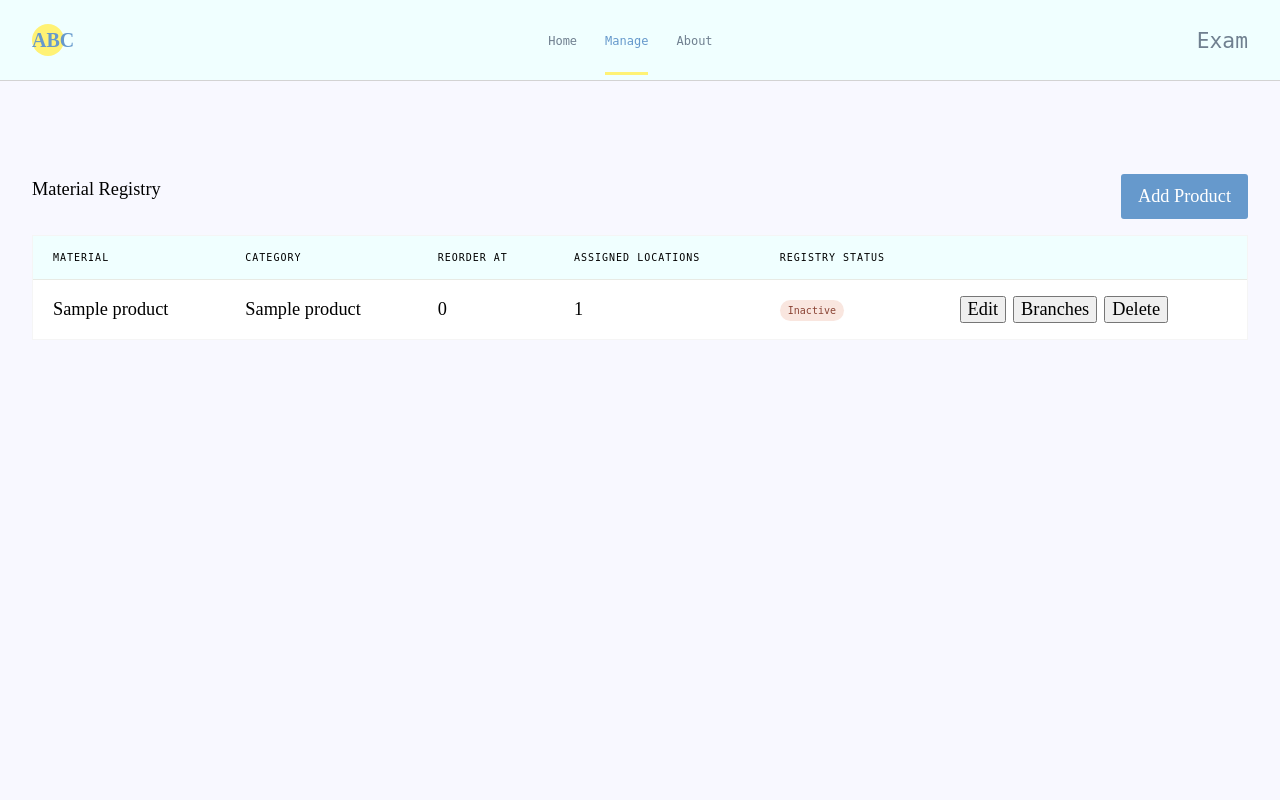
After one commit to laurencetroyv/full-stack-exam, a PHP site: template views/manage.view.php in a window 1280 px wide. The commit adds this page. Run offline with PHP 8.4, Linux system fonts and the light colour scheme; the template is opened without the code that fills it: most values are stand-ins (such as "Sample title", 1, 10 or a date in 2020).

Commit message:
feat: Add manage page

```diff
--- a/public/css/main.css
+++ b/public/css/main.css
@@ -15,3 +15,83 @@ body {
     margin: auto;
     padding: 5rem 2rem;
 }
+
+.table-card {
+    border: 1px solid whitesmoke;
+    background: #fff
+}
+
+.table-scroll {
+    overflow: auto
+}
+
+table {
+    border-collapse: collapse;
+    width: 100%;
+    min-width: 780px
+}
+
+th {
+    text-align: left;
+    background: azure;
+    font: 10px monospace;
+    letter-spacing: .1em;
+    text-transform: uppercase
+}
+
+th, td {
+    padding: 16px 20px;
+    border-bottom: 1px solid #e8eae4
+}
+
+tbody tr:last-child td {
+    border-bottom: 0
+}
+
+.pill, .availability {
+    font: 10px monospace;
+    padding: 5px 8px;
+    border-radius: 20px;
+    display: inline-block
+}
+
+.pill.active, .availability.available {
+    color: #185741;
+    background: #dff5e8
+}
+
+.pill.inactive, .availability.not_available {
+    color: #8a4435;
+    background: #f9e6df
+}
+
+.actions {
+    display: flex;
+    gap: 7px;
+
+    form {
+        display: inline
+    }
+}
+
+button {
+    font: inherit;
+    cursor: pointer
+}
+
+.btn {
+    border: 0;
+    border-radius: 3px;
+    padding: 12px 17px;
+    white-space: nowrap
+}
+
+.btn-primary {
+    background: var(--color-brand);
+    color: #fff
+}
+
+.btn-soft {
+    background: azure;
+    color: var(--color-brand-secondary)
+}
--- /dev/null
+++ b/public/css/manage.css
@@ -0,0 +1,44 @@
+.manage-top {
+    max-width: none;
+    display: flex;
+    justify-content: space-between;
+    align-items: end;
+    padding-bottom: 1rem;
+}
+
+.dialog-head {
+    display: flex;
+    justify-content: space-between;
+    align-items: start;
+    border-bottom: 1px solid slategrey;
+    padding-bottom: 16px
+}
+
+.native-dialog {
+    width: min(520px, calc(100vw - 32px));
+    border: 1px solid slategray;
+    box-shadow: 8px 8px 0 azure;
+    padding: 26px;
+    background: ghostwhite;
+    border-radius: 0.25rem;
+
+    form {
+        display: grid;
+        gap: 17px
+    }
+
+    input, select {
+        width: 100%
+    }
+
+    &:backdrop {
+        background: #102c2045
+    }
+}
+
+.close {
+    border: 0;
+    background: none;
+    font-size: 29px;
+    line-height: 20px
+}
--- /dev/null
+++ b/views/manage.view.php
@@ -0,0 +1,168 @@
+<?php $page = "manage"; ?>
+
+<!doctype html>
+<html lang="en">
+<head>
+    <meta charset="UTF-8">
+    <meta name="viewport"
+          content="width=device-width, user-scalable=no, initial-scale=1.0, maximum-scale=1.0, minimum-scale=1.0">
+    <meta http-equiv="X-UA-Compatible" content="ie=edge">
+    <link rel="stylesheet" href="/css/main.css">
+    <link rel="stylesheet" href="/css/header.css">
+    <link rel="stylesheet" href="/css/manage.css">
+
+    <title>Manage</title>
+</head>
+<body>
+<?php require __DIR__ . '/partials/header.php' ?>
+
+<main class="container">
+    <section class="manage-top">
+        <p>Material Registry</p>
+        <button class="btn btn-primary" popovertarget="product-dialog">Add Product</button>
+    </section>
+
+    <section class="table-card">
+        <div class="table-scroll">
+            <table>
+                <thead>
+                <tr>
+                    <th>Material</th>
+                    <th>Category</th>
+                    <th>Reorder at</th>
+                    <th>Assigned locations</th>
+                    <th>Registry status</th>
+                    <th></th>
+                </tr>
+                </thead>
+
+                <tbody>
+                <?php foreach ($products as $product): ?>
+                    <tr>
+                        <td><?php echo $product['name']; ?></td>
+                        <td><?php echo $product['category_name'] ?? 'Not Categorized'; ?></td>
+                        <td><?= (int)$product['threshold'] ?></td>
+                        <td><?= (int)$product['branch_count'] ?></td>
+                        <td>
+                                <span class="pill <?= $product['is_active'] ? 'active' : 'inactive' ?>">
+                                    <?= $product['is_active'] ? 'Active' : 'Inactive' ?>
+                                </span>
+                        </td>
+                        <td class="actions">
+                            <button data-edit-product='<?= htmlspecialchars(json_encode($product), ENT_QUOTES) ?>' popovertarget="product-dialog">Edit</button>
+                            <button data-product-id="<?= $product['id'] ?>" data-product-name="<?= htmlspecialchars($product['name']) ?>" popovertarget="assignment-dialog">Branches</button>
+                            <form method="post" action="/actions/product" onsubmit="return confirm('Delete this material and its branch assignments?')">
+                                <input type="hidden" name="action" value="delete">
+                                <input type="hidden" name="id" value="<?= $product['id'] ?>">
+                                <button class="icon-button danger">Delete</button>
+                            </form>
+                        </td>
+                    </tr>
+                <?php endforeach; ?>
+                </tbody>
+            </table>
+        </div>
+    </section>
+</main>
+
+<div id="product-dialog" class="native-dialog" popover="manual">
+    <form method="post" action="/actions/product">
+        <div class="dialog-head">
+            <div><p class="eyebrow">Material details</p>
+                <h2 data-dialog-title>Add material</h2></div>
+            <button type="button" class="close" popovertarget="product-dialog" popovertargetaction="hide">×</button>
+        </div>
+        <input type="hidden" name="action" value="create"><input type="hidden" name="id"><label>Material name<input
+                    required name="name" placeholder="e.g. 12 AWG Copper Wire"></label><label>Category<select
+                    name="category_id">
+                <option value="">Uncategorized</option><?php foreach ($categories as $category): ?>
+                    <option
+                    value="<?= $category['id'] ?>"><?= htmlspecialchars($category['name']) ?></option><?php endforeach ?>
+            </select></label><label>Reorder threshold<input name="threshold" type="number" min="0"
+                                                            value="0"></label><label class="check-row edit-only" hidden><input
+                    name="is_active" type="checkbox" checked> Registry active</label>
+        <div class="dialog-actions">
+            <button type="button" class="button button-quiet" popovertarget="product-dialog" popovertargetaction="hide">
+                Cancel
+            </button>
+            <button class="button button-dark">Save material</button>
+        </div>
+    </form>
+</div>
+
+
+<div id="assignment-dialog" class="native-dialog" popover="manual">
+    <form method="post" action="/actions/assignment">
+        <div class="dialog-head">
+            <div><p class="eyebrow">Location settings</p>
+                <h2>Assign a branch</h2></div>
+            <button type="button" class="close" popovertarget="assignment-dialog" popovertargetaction="hide">×</button>
+        </div>
+        <input type="hidden" name="action" value="create"><input type="hidden" name="product_id">
+        <p class="assignment-product"></p><label>Location<select name="branch_id" required>
+                <option value="">Choose location</option><?php foreach ($branches as $branch): ?>
+                    <option
+                    value="<?= $branch['id'] ?>"><?= htmlspecialchars($branch['name']) ?></option><?php endforeach ?>
+            </select></label>
+        <div class="two-col"><label>Stock<input name="stock" type="number" min="0" value="0" required></label><label>Price
+                (₱)<input name="price" type="number" min="0" step=".01" value="0" required></label></div>
+        <div class="two-col"><label>Branch status<select name="branch_status">
+                    <option value="active">Active</option>
+                    <option value="inactive">Inactive</option>
+                </select></label><label>Availability<select name="availability">
+                    <option value="available">Available</option>
+                    <option value="not_available">Not available</option>
+                </select></label></div>
+        <div class="dialog-actions">
+            <button type="button" class="button button-quiet" popovertarget="assignment-dialog"
+                    popovertargetaction="hide">Cancel
+            </button>
+            <button class="button button-dark">Save location</button>
+        </div>
+    </form>
+</div>
+
+<script>
+    const productDialog = document.querySelector('#product-dialog');
+
+    function onUpdate()  {
+        const p = JSON.parse(button.dataset.editProduct), form = productDialog.querySelector('form');
+        form.action.value = 'update';
+        form.id.value = p.id;
+        form.name.value = p.name;
+        form.category_id.value = p.category_id || '';
+        form.threshold.value = p.threshold;
+        form.is_active.checked = p.is_active === true || p.is_active === 't' || p.is_active === 1;
+        productDialog.querySelector('[data-dialog-title]').textContent = 'Edit material';
+        productDialog.querySelector('.edit-only').hidden = false;
+    }
+
+    document.querySelectorAll('[data-edit-product]')
+        .forEach(button => button.addEventListener('click', onUpdate));
+
+    function onSubmit(event) {
+        if (!event.target.dataset.editProduct) {
+            const form = productDialog.querySelector('form');
+            form.reset();
+            form.action.value = 'create';
+            form.id.value = '';
+            productDialog.querySelector('[data-dialog-title]').textContent = 'Add material';
+            productDialog.querySelector('.edit-only').hidden = true;
+        }
+    }
+
+    document.querySelector('[popovertarget="product-dialog"]')
+        .addEventListener('click', onSubmit);
+
+    function assignProduct() {
+        const form = document.querySelector('#assignment-dialog form');
+        form.reset();
+        form.product_id.value = button.dataset.productId;
+        document.querySelector('.assignment-product').textContent = button.dataset.productName;
+    }
+
+    document.querySelectorAll('[data-product-id]')
+        .forEach(button => button.addEventListener('click', assignProduct));
+</script>
+</body>
+</html>
```
Also changed, not shown: controllers/ManageController.php (added, +19 -0 lines).
